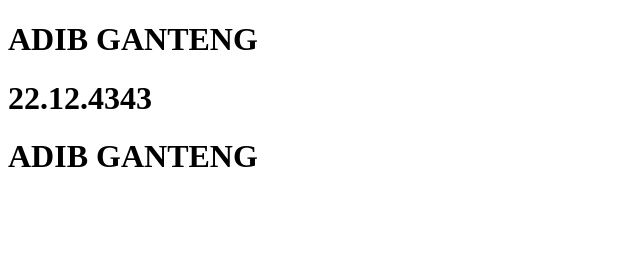
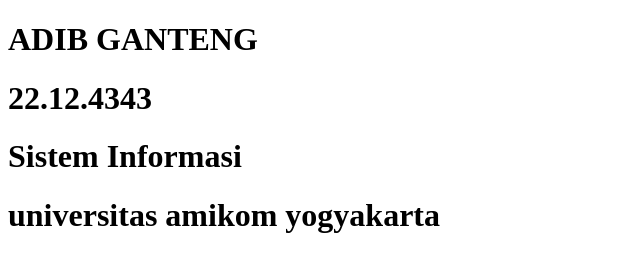
Before and after one commit to mkhsnw/belajargit, a plain HTML site: page index.html in a window 1280 px wide. Shown: the whole page, without its empty margins (0-640 px from the left). Drawn offline with Linux system fonts and the light colour scheme.

Commit message:
menambahkan universitas

```diff
--- a/index.html
+++ b/index.html
@@ -8,6 +8,7 @@
 <body>
   <h1>ADIB GANTENG</h1>
   <h1>22.12.4343</h1>
-  <h1>ADIB GANTENG</h1>
+  <h1>Sistem Informasi</h1>
+  <h1>universitas amikom yogyakarta</h1>
 </body>
 </html>
```
